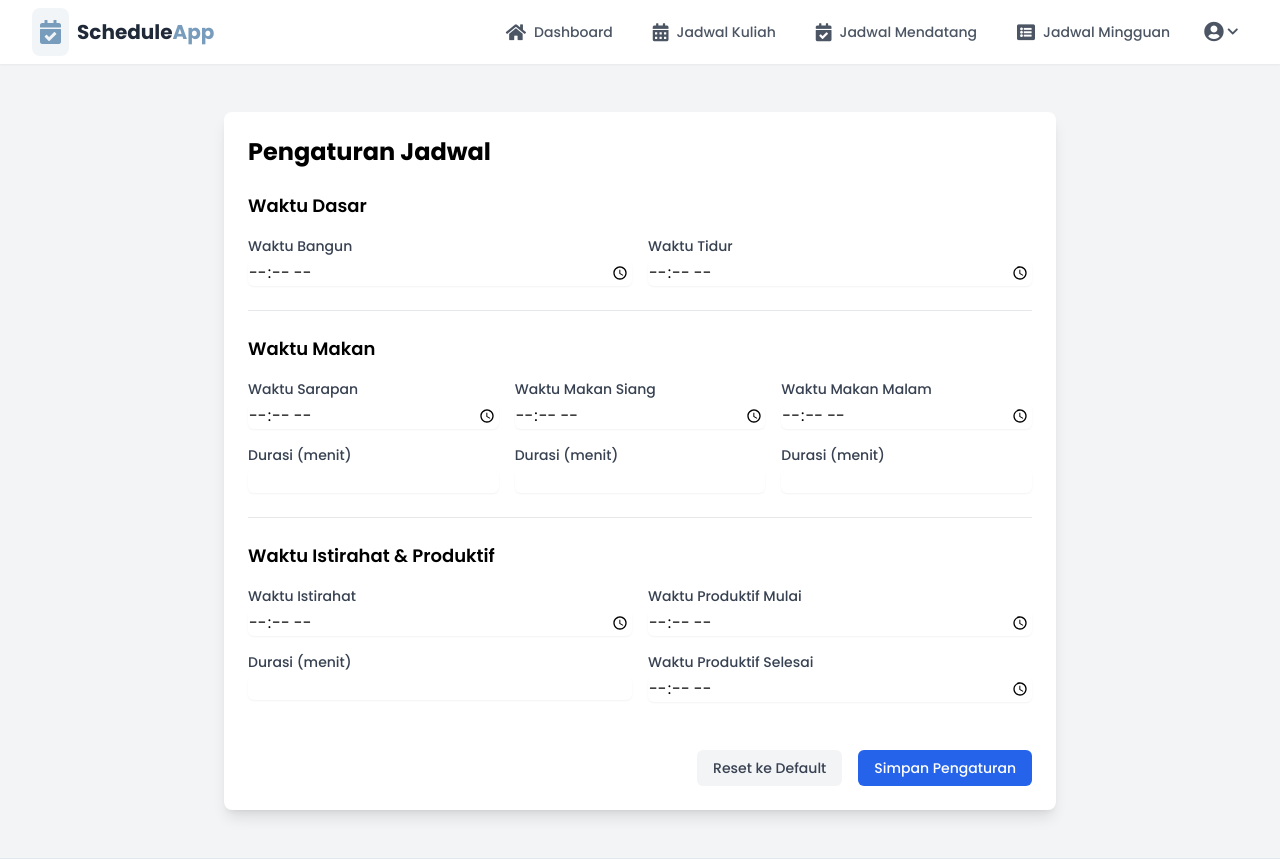
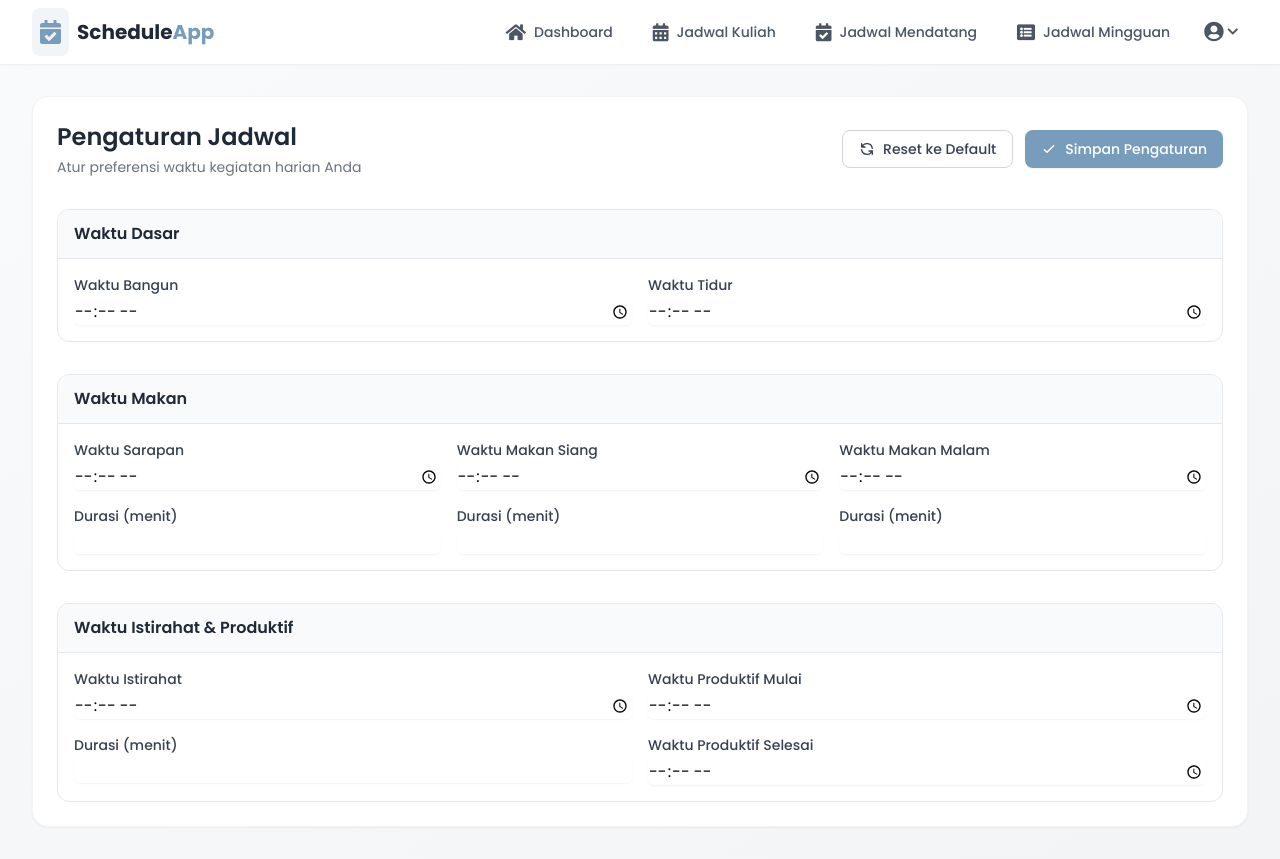
Before and after one commit to jansenloman/skripsi-frontend, a React (Vite) app: page /settings in a window 1280 px wide. Built offline with nearby package versions, Linux system fonts and the light colour scheme; no server answers; sample sign-in values are in the browser's storage.

Commit message:
Redesign & Test hosting

```diff
--- a/src/pages/Home.jsx
+++ b/src/pages/Home.jsx
@@ -228,7 +228,7 @@ const Home = () => {
                     <i className="fas fa-clock text-custom-blue text-lg"></i>
                   </div>
                   <h2 className="text-xl font-semibold text-gray-800">
-                    Jadwal Selanjutnya
+                    Jadwal Hari ini (selanjutnya)
                   </h2>
                 </div>
                 <button
--- a/src/pages/JadwalMendatangHistory.jsx
+++ b/src/pages/JadwalMendatangHistory.jsx
@@ -154,13 +154,13 @@ const JadwalMendatangHistory = () => {
                       key={item.id}
                       className="hover:bg-gray-50 transition-colors"
                     >
-                      <td className="px-6 py-4 whitespace-nowrap text-sm text-gray-900">
+                      <td className="px-6 py-4 whitespace-nowrap  text-gray-900">
                         {formatDate(item.tanggal)}
                       </td>
-                      <td className="px-6 py-4 whitespace-nowrap text-sm text-gray-900">
+                      <td className="px-6 py-4 whitespace-nowrap  text-gray-900">
                         {item.kegiatan}
                       </td>
-                      <td className="px-6 py-4 text-sm text-gray-500 max-w-md">
+                      <td className="px-6 py-4  text-gray-500 max-w-md">
                         <div className="line-clamp-2">
                           {item.deskripsi || "-"}
                         </div>
--- a/src/pages/Login.jsx
+++ b/src/pages/Login.jsx
@@ -10,7 +10,8 @@ const Login = () => {
   const navigate = useNavigate();
 
   const validateMikroskilEmail = (email) => {
-    const microskilDomain = "@students.mikroskil.ac.id";
+    const microskilDomain = ""; // Use below later, this is just testing mode
+    // "@students.mikroskil.ac.id";
     return email.endsWith(microskilDomain);
   };
 
--- a/src/pages/ScheduleList.jsx
+++ b/src/pages/ScheduleList.jsx
@@ -66,10 +66,22 @@ const ScheduleList = () => {
             </div>
             <button
               onClick={() => navigate("/generate-schedule")}
-              className="inline-flex items-center px-4 py-2 text-sm font-medium text-white bg-custom-blue rounded-lg hover:bg-custom-blue/90 transition-all duration-200 shadow-sm"
+              className="inline-flex items-center px-4 py-2.5 text-sm font-medium bg-white border border-gray-300 rounded-lg shadow-sm hover:bg-gray-50 focus:outline-none focus:ring-2 focus:ring-offset-2 focus:ring-blue-500 transition-all duration-200"
             >
-              <i className="fas fa-plus mr-2"></i>
-              Buat Jadwal Baru
+              <svg
+                className="mr-2 h-5 w-5 text-gray-400"
+                fill="none"
+                viewBox="0 0 24 24"
+                stroke="currentColor"
+              >
+                <path
+                  strokeLinecap="round"
+                  strokeLinejoin="round"
+                  strokeWidth={2}
+                  d="M12 6v6m0 0v6m0-6h6m-6 0H6"
+                />
+              </svg>
+              Buat Jadwal Mingguan
             </button>
           </div>
 
@@ -100,9 +112,21 @@ const ScheduleList = () => {
               </p>
               <button
                 onClick={() => navigate("/generate-schedule")}
-                className="inline-flex items-center px-4 py-2 text-sm font-medium text-white bg-custom-blue rounded-lg hover:bg-custom-blue/90 transition-all duration-200"
+                className="inline-flex items-center px-4 py-2.5 text-sm font-medium bg-white border border-gray-300 rounded-lg shadow-sm hover:bg-gray-50 focus:outline-none focus:ring-2 focus:ring-offset-2 focus:ring-blue-500 transition-all duration-200"
               >
-                <i className="fas fa-plus mr-2"></i>
+                <svg
+                  className="mr-2 h-5 w-5 text-gray-400"
+                  fill="none"
+                  viewBox="0 0 24 24"
+                  stroke="currentColor"
+                >
+                  <path
+                    strokeLinecap="round"
+                    strokeLinejoin="round"
+                    strokeWidth={2}
+                    d="M12 6v6m0 0v6m0-6h6m-6 0H6"
+                  />
+                </svg>
                 Buat Jadwal
               </button>
             </div>
--- a/src/pages/Settings.jsx
+++ b/src/pages/Settings.jsx
@@ -102,16 +102,71 @@ const Settings = () => {
   };
 
   return (
-    <div className="min-h-screen bg-gray-100">
+    <div className="min-h-screen bg-gradient-to-br from-gray-50 to-gray-100">
       <Navbar />
-      <div className="max-w-4xl mx-auto py-12 px-4 sm:px-6 lg:px-8">
-        <div className="bg-white rounded-lg shadow-lg p-6">
-          <h1 className="text-2xl font-bold mb-6">Pengaturan Jadwal</h1>
+      <div className="max-w-7xl mx-auto py-8 px-4 sm:px-6 lg:px-8">
+        <div className="bg-white rounded-2xl shadow-sm border border-gray-100 p-6">
+          <div className="flex justify-between items-center mb-8">
+            <div>
+              <h1 className="text-2xl font-semibold text-gray-800">
+                Pengaturan Jadwal
+              </h1>
+              <p className="mt-1 text-sm text-gray-500">
+                Atur preferensi waktu kegiatan harian Anda
+              </p>
+            </div>
+            <div className="flex gap-3">
+              <button
+                type="button"
+                onClick={handleReset}
+                className="inline-flex items-center px-4 py-2 text-sm font-medium text-gray-700 bg-white border border-gray-300 rounded-lg hover:bg-gray-50 focus:outline-none focus:ring-2 focus:ring-offset-2 focus:ring-blue-500 transition-colors"
+              >
+                <svg
+                  className="w-4 h-4 mr-2"
+                  fill="none"
+                  viewBox="0 0 24 24"
+                  stroke="currentColor"
+                >
+                  <path
+                    strokeLinecap="round"
+                    strokeLinejoin="round"
+                    strokeWidth={2}
+                    d="M4 4v5h.582m15.356 2A8.001 8.001 0 004.582 9m0 0H9m11 11v-5h-.581m0 0a8.003 8.003 0 01-15.357-2m15.357 2H15"
+                  />
+                </svg>
+                Reset ke Default
+              </button>
+              <button
+                type="submit"
+                disabled={isLoading}
+                className="inline-flex items-center px-4 py-2 text-sm font-medium text-white bg-custom-blue rounded-lg hover:bg-custom-blue/70 transition-all duration-200 shadow-sm disabled:bg-custom-blue/50"
+                onClick={handleSubmit}
+              >
+                <svg
+                  className="w-4 h-4 mr-2"
+                  fill="none"
+                  viewBox="0 0 24 24"
+                  stroke="currentColor"
+                >
+                  <path
+                    strokeLinecap="round"
+                    strokeLinejoin="round"
+                    strokeWidth={2}
+                    d="M5 13l4 4L19 7"
+                  />
+                </svg>
+                {isLoading ? "Menyimpan..." : "Simpan Pengaturan"}
+              </button>
+            </div>
+          </div>
 
-          <form onSubmit={handleSubmit} className="space-y-6">
+          <form onSubmit={handleSubmit} className="space-y-8">
             {/* Waktu Dasar */}
-            <div className="border-b pb-6">
-              <h2 className="text-lg font-semibold mb-4">Waktu Dasar</h2>
+            <div className="bg-white rounded-xl border border-gray-200 overflow-hidden">
+              <div className="bg-gray-50 px-4 py-3 border-b border-gray-200">
+                <h2 className="font-semibold text-gray-800">Waktu Dasar</h2>
+              </div>
+              <div className="p-4">
                 <div className="grid grid-cols-1 md:grid-cols-2 gap-4">
                   <div>
                     <label className="block text-sm font-medium text-gray-700">
@@ -141,10 +196,14 @@ const Settings = () => {
                   </div>
                 </div>
               </div>
+            </div>
 
             {/* Waktu Makan */}
-            <div className="border-b pb-6">
-              <h2 className="text-lg font-semibold mb-4">Waktu Makan</h2>
+            <div className="bg-white rounded-xl border border-gray-200 overflow-hidden">
+              <div className="bg-gray-50 px-4 py-3 border-b border-gray-200">
+                <h2 className="font-semibold text-gray-800">Waktu Makan</h2>
+              </div>
+              <div className="p-4">
                 <div className="grid grid-cols-1 md:grid-cols-3 gap-4">
                   {/* Sarapan */}
                   <div className="space-y-4">
@@ -261,12 +320,16 @@ const Settings = () => {
                   </div>
                 </div>
               </div>
+            </div>
 
             {/* Waktu Istirahat & Produktif */}
-            <div>
-              <h2 className="text-lg font-semibold mb-4">
+            <div className="bg-white rounded-xl border border-gray-200 overflow-hidden">
+              <div className="bg-gray-50 px-4 py-3 border-b border-gray-200">
+                <h2 className="font-semibold text-gray-800">
                   Waktu Istirahat & Produktif
                 </h2>
+              </div>
+              <div className="p-4">
                 <div className="grid grid-cols-1 md:grid-cols-2 gap-4">
                   {/* Rest time */}
                   <div className="space-y-4">
@@ -278,7 +341,10 @@ const Settings = () => {
                         type="time"
                         value={settings.rest_time}
                         onChange={(e) =>
-                        setSettings({ ...settings, rest_time: e.target.value })
+                          setSettings({
+                            ...settings,
+                            rest_time: e.target.value,
+                          })
                         }
                         className="mt-1 block w-full rounded-md border-gray-300 shadow-sm focus:border-blue-500 focus:ring-blue-500"
                       />
@@ -340,22 +406,6 @@ const Settings = () => {
                   </div>
                 </div>
               </div>
-
-            <div className="flex justify-end space-x-4 pt-6">
-              <button
-                type="button"
-                onClick={handleReset}
-                className="px-4 py-2 text-sm font-medium text-gray-700 bg-gray-100 hover:bg-gray-200 rounded-md"
-              >
-                Reset ke Default
-              </button>
-              <button
-                type="submit"
-                disabled={isLoading}
-                className="px-4 py-2 text-sm font-medium text-white bg-blue-600 hover:bg-blue-700 rounded-md disabled:bg-blue-400"
-              >
-                {isLoading ? "Menyimpan..." : "Simpan Pengaturan"}
-              </button>
             </div>
           </form>
         </div>
```
Lines whose indentation alone changed are shown as unchanged.
